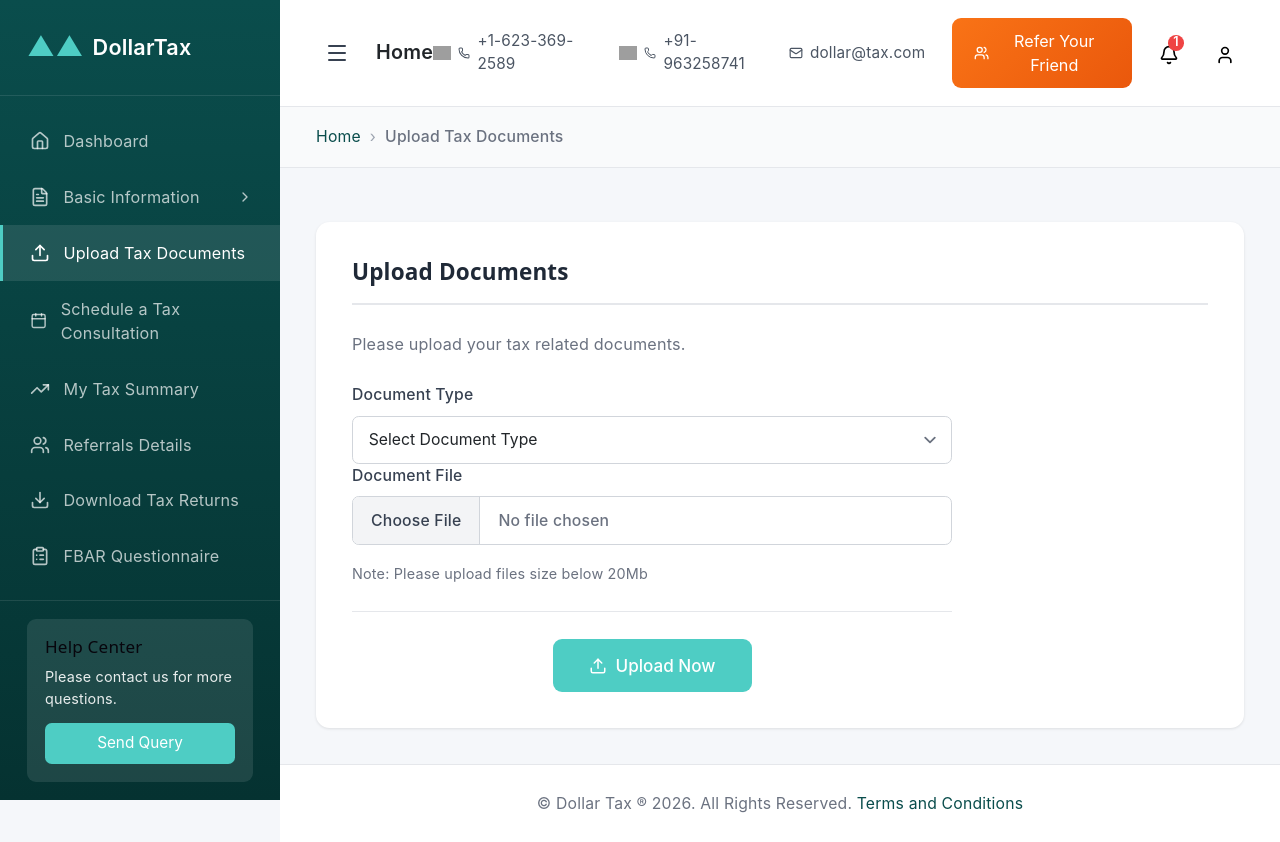
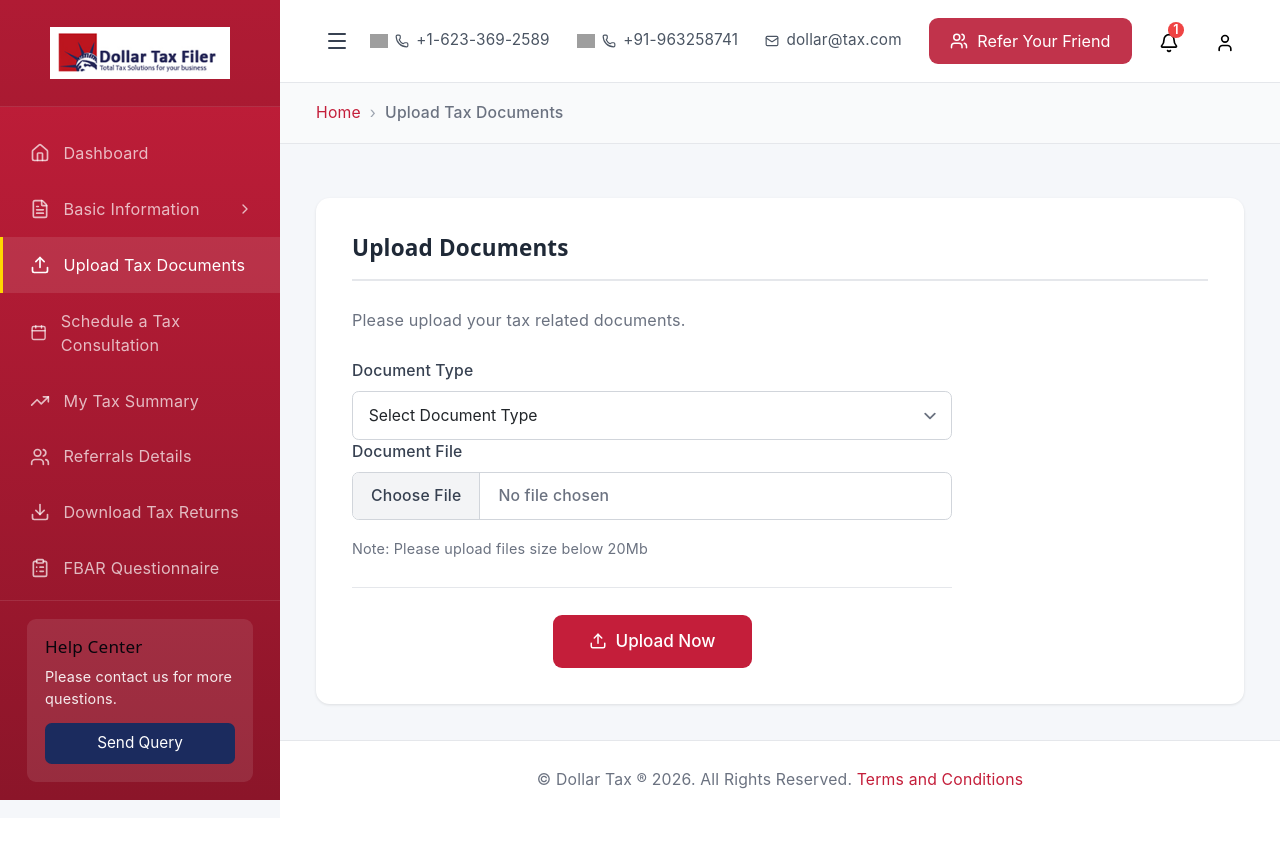
Before and after one commit to jannumadhu249-boop/Dollar-Tax-User-Dashboard, a React (Vite) app: page /dashboard/upload in a window 1280 px wide. After the commit the page ends 818 px from the top, so only its background shows below. Built offline with nearby package versions, Linux system fonts and the light colour scheme; grey boxes are pictures that could not be loaded.

Commit message:
Madhu 25-06-2026

```diff
--- a/src/Components/Header.jsx
+++ b/src/Components/Header.jsx
@@ -32,7 +32,12 @@ const Header = ({ sidebarOpen, setSidebarOpen }) => {
         >
           <Menu size={24} />
         </button>
-        <span className="page-title">Home</span>
+        {/* <img
+          src="/images/logo.png"
+          alt="Dollar Tax Filer"
+          className="header-logo"
+        />
+        <span className="page-title">Home</span> */}
       </div>
 
       <div className="nav-right">
--- a/src/Components/Login.jsx
+++ b/src/Components/Login.jsx
@@ -36,15 +36,15 @@ const Login = () => {
               <div
                 className="position-absolute top-0 start-0 w-100 h-100"
                 style={{
-                  background: "rgba(13,110,253,0.85)",
+                  background: "rgba(27, 43, 94, 0.85)",
                 }}
               />
 
               <div className="position-relative">
                 <img
-                  src="/images/logo.png"
-                  alt="logo"
-                  style={{ maxWidth: "180px" }}
+                  src="/images/logo-lg.png"
+                  alt="Dollar Tax Filer"
+                  style={{ maxWidth: "200px", marginBottom: "2rem" }}
                 />
               </div>
 
@@ -137,7 +137,7 @@ const Login = () => {
 
                 <button
                   type="submit"
-                  className="btn btn-primary w-100"
+                  className="btn btn-danger w-100"
                 >
                   Login
                 </button>
--- a/src/Components/Register.jsx
+++ b/src/Components/Register.jsx
@@ -37,15 +37,15 @@ const Register = () => {
               <div
                 className="position-absolute top-0 start-0 w-100 h-100"
                 style={{
-                  background: "rgba(13,110,253,0.85)",
+                  background: "rgba(27, 43, 94, 0.85)",
                 }}
               />
 
               <div className="position-relative">
                 <img
-                  src="/images/logo.png"
-                  alt="logo"
-                  style={{ maxWidth: "180px" }}
+                  src="/images/logo-lg.png"
+                  alt="Dollar Tax Filer"
+                  style={{ maxWidth: "200px", marginBottom: "2rem" }}
                 />
               </div>
 
@@ -171,7 +171,7 @@ const Register = () => {
                   </div>
                 </div>
 
-                <button type="submit" className="btn btn-primary w-100">
+                <button type="submit" className="btn btn-danger w-100">
                   Register
                 </button>
               </form>
--- a/src/Components/Sidebar.jsx
+++ b/src/Components/Sidebar.jsx
@@ -84,10 +84,11 @@ const Sidebar = ({ sidebarOpen, setSidebarOpen }) => {
     <aside className={`sidebar ${sidebarOpen ? "open" : "closed"}`}>
       <div className="sidebar-header">
         <div className="logo-container">
-          <div className="logo">
-            <span className="logo-icon">▲▲</span>
-            <span className="logo-text">DollarTax</span>
-          </div>
+          <img
+            src="/images/logo-lg.png"
+            alt="Dollar Tax Filer"
+            className="sidebar-logo"
+          />
         </div>
       </div>
 
--- a/src/index.css
+++ b/src/index.css
@@ -94,7 +94,7 @@ code {
 }
 
 a {
-  color: #0d6efd;
+  color: #c1334b;
   text-decoration: none;
 }
 
--- a/src/pages/ChangePassword.jsx
+++ b/src/pages/ChangePassword.jsx
@@ -37,11 +37,6 @@ const ChangePassword = () => {
       {sidebarOpen && <div className="sidebar-overlay" onClick={() => setSidebarOpen(false)} />}
       <main className="main-content">
         <Header sidebarOpen={sidebarOpen} setSidebarOpen={setSidebarOpen} />
-
-          <div className="nav-left">
-            <Menu size={24} />
-            <span className="page-title">Change Password</span>
-          </div>
 
         {/* Form Content */}
         <div className="form-container">
--- a/src/pages/MyTaxSummary.jsx
+++ b/src/pages/MyTaxSummary.jsx
@@ -48,7 +48,6 @@ const MyTaxSummary = () => {
         </div>
 
         {/* Footer */}
-
         <Footer />
       </main>
     </div>
--- a/src/styles/Dashboard.css
+++ b/src/styles/Dashboard.css
@@ -8,7 +8,7 @@
 /* Sidebar Styles */
 .sidebar {
   width: 280px;
-  background: linear-gradient(180deg, #0a4d4c 0%, #053231 100%);
+  background: linear-gradient(180deg, #C41E3A 0%, #8B1529 100%);
   color: white;
   display: flex;
   flex-direction: column;
@@ -31,28 +31,19 @@
 .sidebar-header {
   padding: 1.5rem;
   border-bottom: 1px solid rgba(255, 255, 255, 0.1);
+  background: rgba(0, 0, 0, 0.1);
 }
 
 .logo-container {
   display: flex;
   align-items: center;
-}
-
-.logo {
-  display: flex;
-  align-items: center;
-  gap: 0.5rem;
-  font-size: 1.2rem;
-  font-weight: 600;
-}
-
-.logo-icon {
-  color: #4ecdc4;
-  font-size: 1.5rem;
-}
-
-.logo-text {
-  color: white;
+  justify-content: center;
+}
+
+.sidebar-logo {
+  max-width: 180px;
+  height: auto;
+  display: block;
 }
 
 /* Sidebar Navigation */
@@ -104,7 +95,7 @@
 .nav-item.active {
   background: rgba(255, 255, 255, 0.1);
   color: white !important;
-  border-left: 3px solid #4ecdc4;
+  border-left: 3px solid #FFD700;
   text-decoration: none !important;
 }
 
@@ -137,7 +128,7 @@
 }
 
 .submenu-item.active {
-  color: #4ecdc4 !important;
+  color: #FFD700 !important;
   background: rgba(255, 255, 255, 0.05);
   text-decoration: none !important;
 }
@@ -173,7 +164,7 @@
 }
 
 .btn-help {
-  background: #4ecdc4;
+  background: #1B2B5E;
   color: white;
   border: none;
   padding: 0.5rem 1rem;
@@ -185,7 +176,7 @@
 }
 
 .btn-help:hover {
-  background: #3db8af;
+  background: #142044;
 }
 
 /* User Info */
@@ -275,6 +266,12 @@
   gap: 1rem;
 }
 
+.header-logo {
+  max-height: 40px;
+  height: auto;
+  display: block;
+}
+
 .nav-menu-btn {
   background: none;
   border: none;
@@ -290,7 +287,7 @@
 
 .nav-menu-btn:hover {
   background: #f3f4f6;
-  color: #0a4d4c;
+  color: #C41E3A;
 }
 
 .nav-menu-btn:active {
@@ -334,7 +331,7 @@
 }
 
 .btn-refer {
-  background: linear-gradient(135deg, #f97316 0%, #ea580c 100%);
+  background: linear-gradient(135deg, #c1334b 0%, #c1334b 100%);
   color: white;
   border: none;
   padding: 0.6rem 1.2rem;
@@ -438,7 +435,7 @@
 }
 
 .step-card:hover {
-  border-color: #4ecdc4;
+  border-color: #C41E3A;
   transform: translateY(-4px);
   box-shadow: 0 10px 20px rgba(0, 0, 0, 0.1);
 }
@@ -461,20 +458,20 @@
 }
 
 .step-icon.step-1 {
-  background: linear-gradient(135deg, #4ecdc4 0%, #3db8af 100%);
+  background: linear-gradient(135deg, #C41E3A 0%, #8B1529 100%);
 }
 
 .step-icon.step-2 {
-  background: linear-gradient(135deg, #6366f1 0%, #4f46e5 100%);
+  background: linear-gradient(135deg, #1B2B5E 0%, #0F1A3C 100%);
 }
 
 .step-icon.step-3 {
-  background: linear-gradient(135deg, #10b981 0%, #059669 100%);
+  background: linear-gradient(135deg, #C41E3A 0%, #8B1529 100%);
 }
 
 .step-number {
   background: white;
-  color: #4ecdc4;
+  color: #C41E3A;
   width: 40px;
   height: 40px;
   border-radius: 50%;
@@ -483,7 +480,7 @@
   justify-content: center;
   font-weight: 700;
   font-size: 1.25rem;
-  border: 2px solid #4ecdc4;
+  border: 2px solid #C41E3A;
 }
 
 .step-card h4 {
@@ -539,7 +536,7 @@
 }
 
 .dashboard-footer a {
-  color: #0a4d4c;
+  color: #C41E3A;
   text-decoration: none;
 }
 
@@ -559,13 +556,13 @@
 }
 
 .breadcrumb a {
-  color: #0a4d4c;
+  color: #C41E3A;
   text-decoration: none;
   transition: color 0.2s;
 }
 
 .breadcrumb a:hover {
-  color: #4ecdc4;
+  color: #8B1529;
   text-decoration: underline;
 }
 
@@ -639,8 +636,8 @@
 
 .form-group .form-control:focus {
   outline: none;
-  border-color: #4ecdc4;
-  box-shadow: 0 0 0 3px rgba(78, 205, 196, 0.1);
+  border-color: #C41E3A;
+  box-shadow: 0 0 0 3px rgba(196, 30, 58, 0.1);
 }
 
 .form-group textarea.form-control {
@@ -678,7 +675,7 @@
   width: 1rem;
   height: 1rem;
   cursor: pointer;
-  accent-color: #4ecdc4;
+  accent-color: #C41E3A;
 }
 
 /* Form Actions */
@@ -691,7 +688,7 @@
 }
 
 .btn-save {
-  background: #4ecdc4;
+  background: #C41E3A;
   color: white;
   border: none;
   padding: 0.75rem 2rem;
@@ -703,9 +700,9 @@
 }
 
 .btn-save:hover {
-  background: #3db8af;
+  background: #8B1529;
   transform: translateY(-1px);
-  box-shadow: 0 4px 8px rgba(78, 205, 196, 0.3);
+  box-shadow: 0 4px 8px rgba(196, 30, 58, 0.3);
 }
 
 .btn-save:active {
@@ -766,7 +763,7 @@
 }
 
 .file-upload-label:hover {
-  border-color: #4ecdc4;
+  border-color: #C41E3A;
 }
 
 .file-upload-button {
@@ -800,7 +797,7 @@
 }
 
 .btn-upload {
-  background: #4ecdc4;
+  background: #C41E3A;
   color: white;
   border: none;
   padding: 0.75rem 2rem;
@@ -815,9 +812,9 @@
 }
 
 .btn-upload:hover {
-  background: #3db8af;
+  background: #8B1529;
   transform: translateY(-1px);
-  box-shadow: 0 4px 8px rgba(78, 205, 196, 0.3);
+  box-shadow: 0 4px 12px rgba(196, 30, 58, 0.3);
 }
 
 /* Password Form */
@@ -848,7 +845,7 @@
 }
 
 .password-toggle-btn:hover {
-  color: #4ecdc4;
+  color: #C41E3A;
 }
 
 .btn-cancel {
@@ -919,7 +916,7 @@
 }
 
 .summary-card-item:hover {
-  border-color: #4ecdc4;
+  border-color: #C41E3A;
   transform: translateY(-4px);
   box-shadow: 0 8px 16px rgba(0, 0, 0, 0.1);
 }
@@ -1059,7 +1056,7 @@
 }
 
 .refer-info-section {
-  background: linear-gradient(135deg, #0d9488 0%, #0f766e 100%);
+  background: linear-gradient(135deg, #1B2B5E 0%, #0F1A3C 100%);
   border-radius: 0.75rem;
   padding: 2.5rem;
   color: white;
@@ -1152,12 +1149,12 @@
   padding: 1rem 1.25rem;
   border-radius: 0.5rem;
   margin-bottom: 2rem;
-  border-left: 4px solid #0d9488;
+  border-left: 4px solid #C41E3A;
 }
 
 .referring-code p {
   font-size: 0.95rem;
-  color: #0d9488;
+  color: #C41E3A;
   margin: 0;
   font-weight: 600;
   font-family: 'Courier New', monospace;
@@ -1189,8 +1186,8 @@
 
 .refer-form-card .form-control:focus {
   outline: none;
-  border-color: #0d9488;
-  box-shadow: 0 0 0 3px rgba(13, 148, 136, 0.1);
+  border-color: #C41E3A;
+  box-shadow: 0 0 0 3px rgba(196, 30, 58, 0.1);
 }
 
 .refer-form-card .form-control::placeholder {
@@ -1207,7 +1204,7 @@
 
 .refer-form-actions .btn-save {
   flex: 1;
-  background: #0d9488;
+  background: #C41E3A;
   color: white;
   border: none;
   padding: 0.875rem 1.5rem;
@@ -1219,9 +1216,9 @@
 }
 
 .refer-form-actions .btn-save:hover {
-  background: #0f766e;
+  background: #8B1529;
   transform: translateY(-1px);
-  box-shadow: 0 4px 12px rgba(13, 148, 136, 0.3);
+  box-shadow: 0 4px 12px rgba(196, 30, 58, 0.3);
 }
 
 .refer-form-actions .btn-reset {
@@ -1262,7 +1259,7 @@
 }
 
 .btn-download-fbar {
-  background: #4ecdc4;
+  background: #C41E3A;
   color: white;
   border: none;
   padding: 0.75rem 2rem;
@@ -1277,9 +1274,9 @@
 }
 
 .btn-download-fbar:hover {
-  background: #3db8af;
+  background: #8B1529;
   transform: translateY(-1px);
-  box-shadow: 0 4px 8px rgba(78, 205, 196, 0.3);
+  box-shadow: 0 4px 8px rgba(196, 30, 58, 0.3);
 }
 
 /* Tax Organizer Styles */
@@ -1993,4 +1990,13 @@
   .sidebar-overlay {
     display: block;
   }
-}
+
+  /* Logo adjustments for mobile */
+  .sidebar-logo {
+    max-width: 150px;
+  }
+
+  .header-logo {
+    max-height: 35px;
+  }
+}
```
Also changed, not shown: src/pages/TaxSummary.jsx (+1 -52 lines), public/images/logo-lg.png (added), src/assets/logo-lg.png (added).
